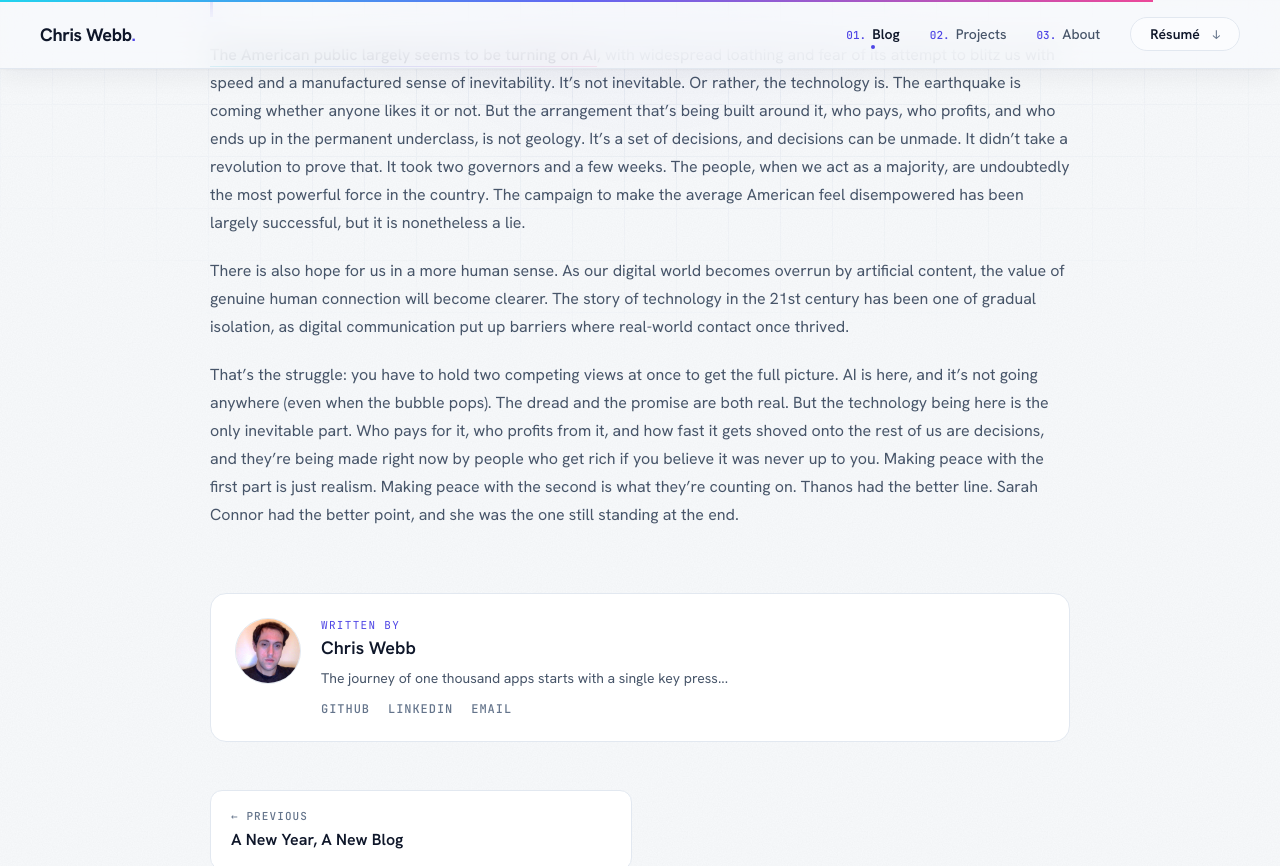
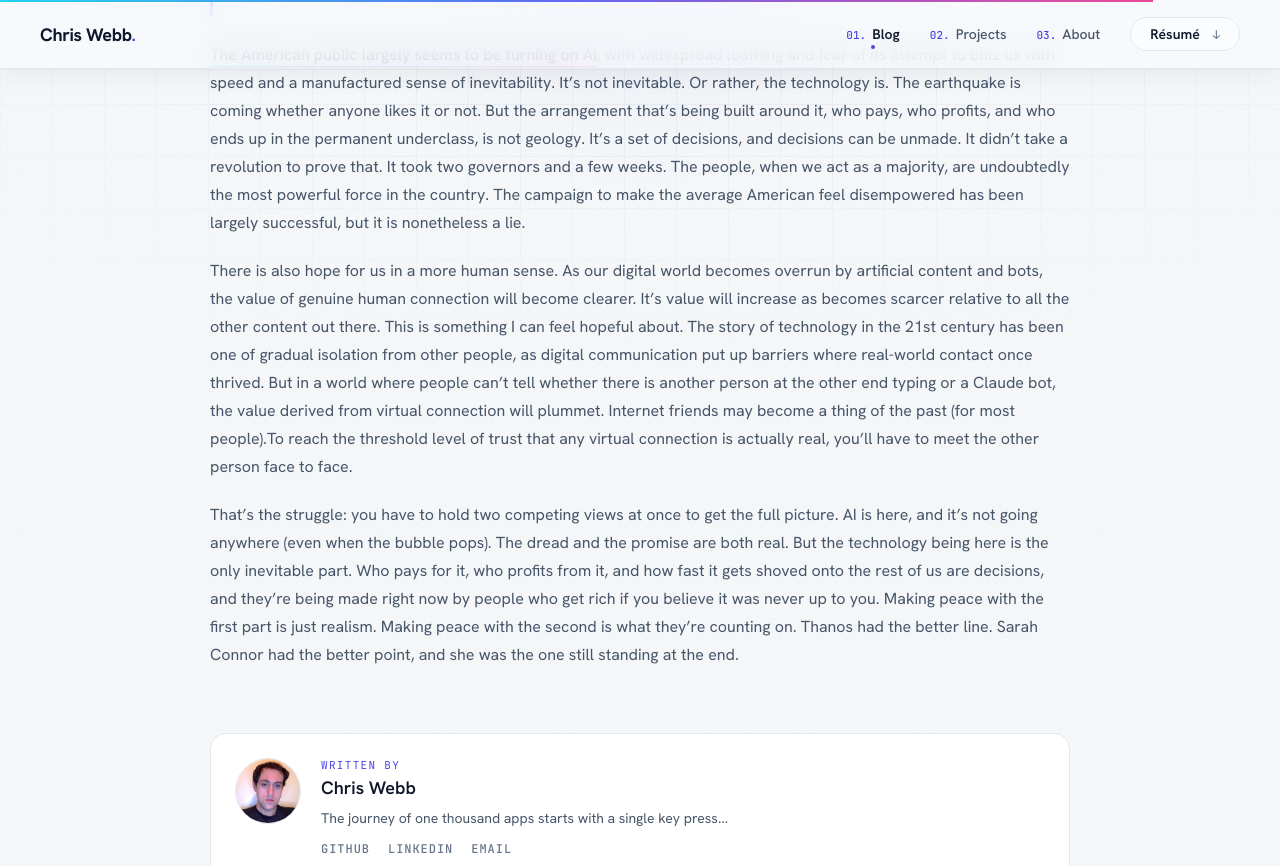
Before and after one commit to chriswebb09/chriswebb09.github.io, a Jekyll site: the page built from _posts/2026-09-30-the-force-awakens.markdown, in a window 1280 px wide and 900 px high, scrolled down 6144 px, cut to the strip 0-866 px from the top of the window. Built offline with Jekyll 4.4.1, drawn with Linux system fonts in a browser that asks for light colours; nearby versions of some CDN libraries.

Commit message:
edit post

```diff
--- a/_posts/2026-09-30-the-force-awakens.markdown
+++ b/_posts/2026-09-30-the-force-awakens.markdown
@@ -99,6 +99,6 @@ So where does that leave me? Well, you could say that is also a mixed bag. If I
 
 [The American public largely seems to be turning on AI](https://www.pewresearch.org/short-reads/2026/08/18/young-adults-in-the-us-are-increasingly-wary-of-ai-concerned-it-will-take-jobs), with widespread loathing and fear of its attempt to blitz us with speed and a manufactured sense of inevitability. It's not inevitable. Or rather, the technology is. The earthquake is coming whether anyone likes it or not. But the arrangement that's being built around it, who pays, who profits, and who ends up in the permanent underclass, is not geology. It's a set of decisions, and decisions can be unmade. It didn't take a revolution to prove that. It took two governors and a few weeks. The people, when we act as a majority, are undoubtedly the most powerful force in the country. The campaign to make the average American feel disempowered has been largely successful, but it is nonetheless a lie.
 
-There is also hope for us in a more human sense. As our digital world becomes overrun by artificial content, the value of genuine human connection will become clearer. The story of technology in the 21st century has been one of gradual isolation, as digital communication put up barriers where real-world contact once thrived.
+There is also hope for us in a more human sense. As our digital world becomes overrun by artificial content and bots, the value of genuine human connection will become clearer. It's value will increase as becomes scarcer relative to all the other content out there. This is something I can feel hopeful about. The story of technology in the 21st century has been one of gradual isolation from other people, as digital communication put up barriers where real-world contact once thrived. But in a world where people can't tell whether there is another person at the other end typing or a Claude bot, the value derived from virtual connection will plummet. Internet friends may become a thing of the past (for most people).To reach the threshold level of trust that any virtual connection is actually real, you'll have to meet the other person face to face.
 
 That's the struggle: you have to hold two competing views at once to get the full picture. AI is here, and it's not going anywhere (even when the bubble pops). The dread and the promise are both real. But the technology being here is the only inevitable part. Who pays for it, who profits from it, and how fast it gets shoved onto the rest of us are decisions, and they're being made right now by people who get rich if you believe it was never up to you. Making peace with the first part is just realism. Making peace with the second is what they're counting on. Thanos had the better line. Sarah Connor had the better point, and she was the one still standing at the end.
```
Also changed, not shown: 1 other file.
